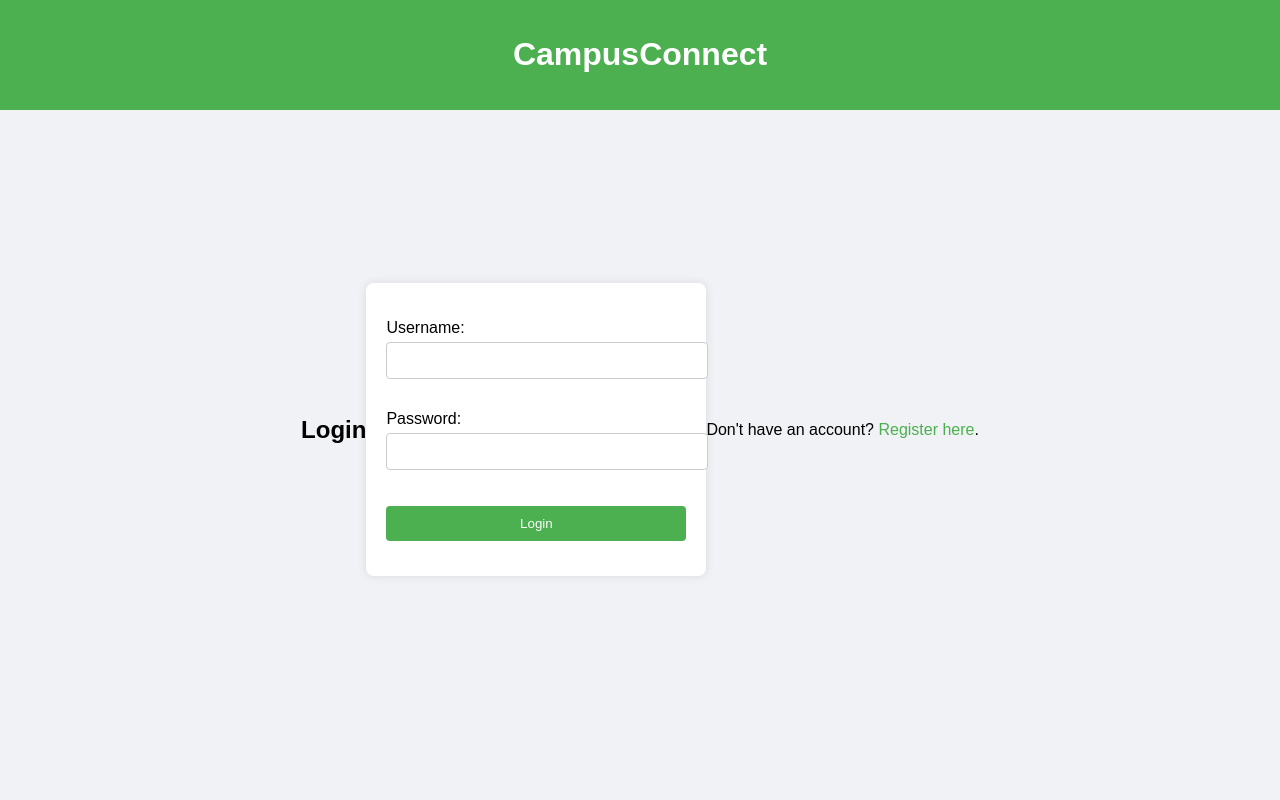
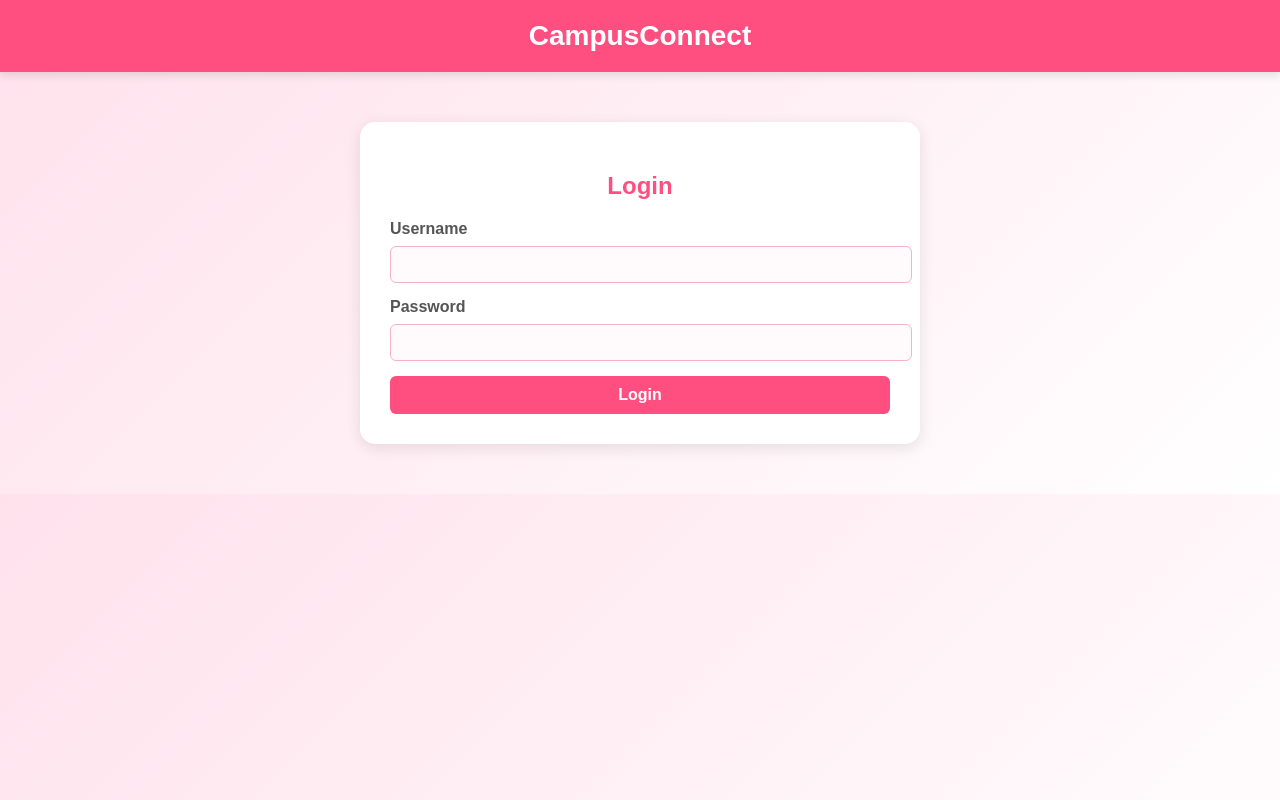
Before and after one commit to Melissa07001/CampusConnect, a Django app: page /login/ in a window 1280 px wide. Run offline with Django 5.2, Linux system fonts and the light colour scheme.

Commit message:
Updated dashboard with placeholders, base and login templates, and views

```diff
--- a/campusconnect/urls.py
+++ b/campusconnect/urls.py
@@ -3,5 +3,5 @@ from django.urls import path, include
 
 urlpatterns = [
     path('admin/', admin.site.urls),
-    path('', include('core.urls')),
+    path('', include('core.urls')),  # core handles login/dashboard/logout
 ]
--- a/core/templates/core/base.html
+++ b/core/templates/core/base.html
@@ -2,72 +2,92 @@
 <html lang="en">
 <head>
     <meta charset="UTF-8">
-    <title>CampusConnect</title>
+    <title>{% block title %}CampusConnect{% endblock %}</title>
     <style>
         body {
             font-family: Arial, sans-serif;
-            background-color: #f0f2f5;
+            background: linear-gradient(135deg, #ffe1ec, #fff);
             margin: 0;
             padding: 0;
+            color: #333;
         }
 
         header {
-            background-color: #4CAF50;
+            background-color: #ff4f81;
             color: white;
-            padding: 15px;
+            padding: 20px 0;
             text-align: center;
+            font-size: 28px;
+            font-weight: bold;
+            box-shadow: 0 4px 8px rgba(0,0,0,0.1);
         }
 
-        main {
-            display: flex;
-            justify-content: center;
-            align-items: center;
-            min-height: 80vh;
+        .container {
+            max-width: 500px;
+            margin: 50px auto;
+            background: #fff;
+            padding: 30px;
+            border-radius: 15px;
+            box-shadow: 0 4px 15px rgba(0,0,0,0.1);
         }
 
-        form {
-            background-color: white;
-            padding: 20px;
-            border-radius: 8px;
-            box-shadow: 0 0 10px rgba(0,0,0,0.1);
-            width: 300px;
+        label {
+            font-weight: bold;
+            color: #555;
         }
 
-        input, button {
+        input {
             width: 100%;
             padding: 10px;
-            margin: 5px 0 15px 0;
-            border-radius: 4px;
-            border: 1px solid #ccc;
+            margin: 8px 0 15px 0;
+            border: 1px solid #f7b2c9;
+            border-radius: 6px;
+            background: #fffafc;
         }
 
         button {
-            background-color: #4CAF50;
+            width: 100%;
+            padding: 10px;
+            background-color: #ff4f81;
             color: white;
             border: none;
+            border-radius: 6px;
             cursor: pointer;
+            font-size: 16px;
+            font-weight: bold;
         }
 
         button:hover {
-            background-color: #45a049;
+            background-color: #ff2f6e;
         }
 
-        a {
-            color: #4CAF50;
+        .logout-link {
+            display: inline-block;
+            margin-top: 20px;
             text-decoration: none;
+            color: white;
+            background: #ff4f81;
+            padding: 10px 20px;
+            border-radius: 8px;
+            font-weight: bold;
         }
 
-        a:hover {
-            text-decoration: underline;
+        .logout-link:hover {
+            background: #ff2f6e;
+        }
+
+        .welcome-box {
+            text-align: center;
         }
     </style>
 </head>
 <body>
     <header>
-        <h1>CampusConnect</h1>
+        CampusConnect
     </header>
-    <main>
+
+    <div class="container">
         {% block content %}{% endblock %}
-    </main>
+    </div>
 </body>
 </html>
--- a/core/templates/core/home.html
+++ b/core/templates/core/home.html
@@ -26,3 +26,5 @@
     {% endfor %}
 </body>
 </html>
+<h1>Welcome to CampusConnect</h1>
+<p>Please <a href="/login/">login</a> or <a href="/register/">register</a>.</p>
--- a/core/templates/core/login.html
+++ b/core/templates/core/login.html
@@ -1,21 +1,26 @@
 {% extends "core/base.html" %}
 
+{% block title %}Login - CampusConnect{% endblock %}
+
 {% block content %}
-<h2>Login</h2>
-<form method="POST">
+<h2 style="text-align:center; color:#ff4f81; margin-bottom:20px;">Login</h2>
+
+<form method="post">
     {% csrf_token %}
-    {% if error %}
-        <p style="color:red;">{{ error }}</p>
-    {% endif %}
-    <p>
-        <label>Username:</label>
-        <input type="text" name="username" required>
-    </p>
-    <p>
-        <label>Password:</label>
-        <input type="password" name="password" required>
-    </p>
+    <label for="username">Username</label>
+    <input type="text" id="username" name="username" required>
+
+    <label for="password">Password</label>
+    <input type="password" id="password" name="password" required>
+
     <button type="submit">Login</button>
 </form>
-<p>Don't have an account? <a href="{% url 'register' %}">Register here</a>.</p>
+
+{% if messages %}
+    <ul style="color:red; margin-top:15px;">
+        {% for message in messages %}
+            <li>{{ message }}</li>
+        {% endfor %}
+    </ul>
+{% endif %}
 {% endblock %}
--- a/core/urls.py
+++ b/core/urls.py
@@ -1,9 +1,8 @@
 from django.urls import path
-from . import views
+from .views import login_view, logout_view, dashboard_view
 
 urlpatterns = [
-    path('register/', views.register, name='register'),
-    path('login/', views.login_view, name='login'),
-    path('dashboard/', views.dashboard, name='dashboard'),
-    path('logout/', views.logout_view, name='logout'),
+    path("login/", login_view, name="login"),
+    path("logout/", logout_view, name="logout"),
+    path("", dashboard_view, name="dashboard"),
 ]
--- a/core/views.py
+++ b/core/views.py
@@ -1,35 +1,27 @@
 from django.shortcuts import render, redirect
 from django.contrib.auth import authenticate, login, logout
-from .forms import RegisterForm
+from django.contrib import messages
 from django.contrib.auth.decorators import login_required
 
-def register(request):
-    if request.method == 'POST':
-        form = RegisterForm(request.POST)
-        if form.is_valid():
-            form.save()
-            return redirect('login')
-    else:
-        form = RegisterForm()
-    return render(request, 'core/register.html', {'form': form})
+def login_view(request):
+    if request.method == "POST":
+        username = request.POST.get("username")
+        password = request.POST.get("password")
 
-def login_view(request):
-    error = None
-    if request.method == 'POST':
-        username = request.POST['username']
-        password = request.POST['password']
         user = authenticate(request, username=username, password=password)
-        if user:
+        if user is not None:
             login(request, user)
-            return redirect('dashboard')
+            return redirect("dashboard")
         else:
-            error = "Invalid username or password"
-    return render(request, 'core/login.html', {'error': error})
+            messages.error(request, "Invalid username or password")
+    return render(request, "core/login.html")
 
-@login_required
-def dashboard(request):
-    return render(request, 'core/dashboard.html')
 
 def logout_view(request):
     logout(request)
-    return redirect('login')
+    return redirect("login")
+
+
+@login_required
+def dashboard_view(request):
+    return render(request, "core/dashboard.html")
```
Also changed, not shown: campusconnect/settings.py (+9 -42 lines), core/templates/core/dashboard.html (+32 -3 lines), db.sqlite3.
